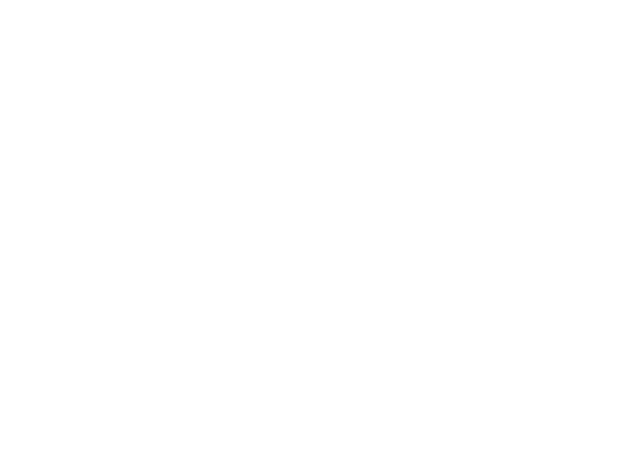
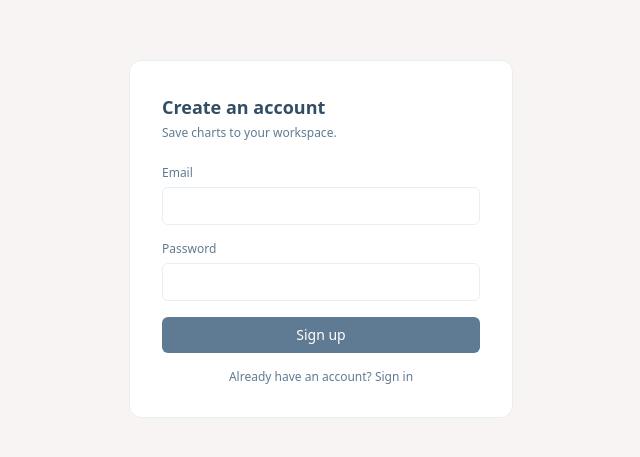
Before and after one commit to mckuan/wvlength, a React (Vite) app in the folder frontend/: page /sign-up in a window 1280 px wide. Before the commit this address had no page. Shown: the part 161-618 px from the top of the page, without its empty margins (319-959 px from the left). Built offline with nearby package versions, Linux system fonts and the light colour scheme.

Commit message:
feat: add protected route + auth context and implemented sign in sign up

```diff
--- a/frontend/src/App.tsx
+++ b/frontend/src/App.tsx
@@ -1,4 +1,6 @@
 import { BrowserRouter, Routes, Route } from "react-router-dom"
+import { AuthProvider } from "./context/AuthContext"
+import ProtectedRoute from "./components/ProtectedRoute"
 import WelcomePage from "./pages/WelcomePage"
 import UploadPage from "./pages/UploadPage"
 import ChartPage from "./pages/ChartPage"
@@ -10,16 +12,20 @@ import SignInPage from "./pages/SignInPage"
 
 export default function App() {
   return (
-    <BrowserRouter>
-      <Routes>
-        <Route path="/" element={<WelcomePage />} />
-        <Route path="/upload" element={<UploadPage />} />
-        <Route path="/chart" element={<ChartPage />} />
-        <Route path="/preview" element={<PreviewPage />} />
-        <Route path="/workspace" element={<WorkspacePage />} />
-        <Route path="/signup" element={<SignUpPage />} />
-        <Route path="/signin" element={<SignInPage />} />
-      </Routes>
-    </BrowserRouter>
+    <AuthProvider>
+      <BrowserRouter>
+        <Routes>
+          <Route path="/" element={<WelcomePage />} />
+          <Route path="/sign-up" element={<SignUpPage />} />
+          <Route path="/sign-in" element={<SignInPage />} />
+
+          {/* everything past this point requires a logged-in user */}
+          <Route path="/upload" element={<ProtectedRoute><UploadPage /></ProtectedRoute>} />
+          <Route path="/chart" element={<ProtectedRoute><ChartPage /></ProtectedRoute>} />
+          <Route path="/preview" element={<ProtectedRoute><PreviewPage /></ProtectedRoute>} />
+          <Route path="/workspace" element={<ProtectedRoute><WorkspacePage /></ProtectedRoute>} />
+        </Routes>
+      </BrowserRouter>
+    </AuthProvider>
   )
 }
--- /dev/null
+++ b/frontend/src/components/ProtectedRoute.tsx
@@ -0,0 +1,21 @@
+// components/ProtectedRoute.tsx
+import { Navigate } from "react-router-dom"
+import { useAuth } from "../context/AuthContext"
+
+export default function ProtectedRoute({ children }: { children: React.ReactNode }) {
+  const { user, loading } = useAuth()
+
+  if (loading) {
+    return (
+      <div className="w-full min-h-screen flex items-center justify-center" style={{ background: "#F7F4F3" }}>
+        <p className="text-sm" style={{ color: "#5F7B94" }}>Loading…</p>
+      </div>
+    )
+  }
+
+  if (!user) {
+    return <Navigate to="/sign-in" replace />
+  }
+
+  return <>{children}</>
+}
--- /dev/null
+++ b/frontend/src/context/AuthContext.tsx
@@ -0,0 +1,67 @@
+// context/AuthContext.tsx
+import { createContext, useContext, useEffect, useState } from "react"
+import type { ReactNode } from "react"
+import { api } from "../lib/api"
+
+interface User {
+  id: number
+  email: string
+}
+
+interface AuthContextValue {
+  user: User | null
+  loading: boolean
+  login: (email: string, password: string) => Promise<void>
+  register: (email: string, password: string) => Promise<void>
+  logout: () => void
+}
+
+const AuthContext = createContext<AuthContextValue | undefined>(undefined)
+
+export function AuthProvider({ children }: { children: ReactNode }) {
+  const [user, setUser] = useState<User | null>(null)
+  const [loading, setLoading] = useState(true)
+
+  useEffect(() => {
+    const token = localStorage.getItem("wvlength_token")
+    if (!token) {
+      setLoading(false)
+      return
+    }
+    api.get("/auth/me")
+      .then(res => setUser(res.data))
+      .catch(() => localStorage.removeItem("wvlength_token"))
+      .finally(() => setLoading(false))
+  }, [])
+
+  async function login(email: string, password: string) {
+    const res = await api.post("/auth/login", { email, password })
+    localStorage.setItem("wvlength_token", res.data.access_token)
+    const me = await api.get("/auth/me")
+    setUser(me.data)
+  }
+
+  async function register(email: string, password: string) {
+    const res = await api.post("/auth/register", { email, password })
+    localStorage.setItem("wvlength_token", res.data.access_token)
+    const me = await api.get("/auth/me")
+    setUser(me.data)
+  }
+
+  function logout() {
+    localStorage.removeItem("wvlength_token")
+    setUser(null)
+  }
+
+  return (
+    <AuthContext.Provider value={{ user, loading, login, register, logout }}>
+      {children}
+    </AuthContext.Provider>
+  )
+}
+
+export function useAuth(): AuthContextValue {
+  const ctx = useContext(AuthContext)
+  if (!ctx) throw new Error("useAuth must be used within an AuthProvider")
+  return ctx
+}
--- a/frontend/src/lib/datasets.ts
+++ b/frontend/src/lib/datasets.ts
@@ -1,4 +1,4 @@
-import api from "./api"
+import { api } from "./api"
 
 interface MultiAggregateParams {
   data: Record<string, unknown>[]
--- a/frontend/src/pages/SignInPage.tsx
+++ b/frontend/src/pages/SignInPage.tsx
@@ -1,49 +1,84 @@
-export default function SignUpPage() {
+import { useState } from "react"
+import type { FormEvent } from "react"
+import { useNavigate, Link } from "react-router-dom"
+import { useAuth } from "../context/AuthContext"
+
+const PANEL_BG     = "#F7F4F3"
+const FIELD_BORDER = "#E8EFF4"
+const FIELD_BG     = "#FFFFFF"
+const TEXT_MUTED   = "#5F7B94"
+const TEXT_STRONG  = "#324E66"
+const ACCENT       = "#5F7B94"
+
+export default function SignInPage() {
+  const { login } = useAuth()
+  const navigate = useNavigate()
+  const [email, setEmail]       = useState("")
+  const [password, setPassword] = useState("")
+  const [error, setError]       = useState<string | null>(null)
+  const [submitting, setSubmitting] = useState(false)
+
+  async function handleSubmit(e: FormEvent) {
+    e.preventDefault()
+    setError(null)
+    setSubmitting(true)
+    try {
+      await login(email, password)
+      navigate("/workspace")
+    } catch (err: any) {
+      setError(err.response?.data?.detail ?? "Sign in failed — check your email and password.")
+    } finally {
+      setSubmitting(false)
+    }
+  }
+
   return (
-        <div className="flex flex-col items-center justify-center min-h-screen bg-gray-100">
-            <h1 className="text-3xl font-bold mb-6">Sign Up</h1>
-            <form className="bg-white p-8 rounded shadow-md w-full max-w-sm">
-                <div className="mb-4">
-                    <label className="block text-gray-700 text-sm font-bold mb-2" htmlFor="username">
-                        Username
-                    </label>
+    <div className="w-full min-h-screen flex items-center justify-center" style={{ background: PANEL_BG }}>
+      <form
+        onSubmit={handleSubmit}
+        className="w-full max-w-sm rounded-xl p-8"
+        style={{ background: "#fff", border: `1px solid ${FIELD_BORDER}` }}
+      >
+        <h1 className="text-lg font-semibold mb-1" style={{ color: TEXT_STRONG }}>Sign in</h1>
+        <p className="text-xs mb-6" style={{ color: TEXT_MUTED }}>Welcome back to WVLENGTH.</p>
+
+        <label className="block text-xs mb-1.5" style={{ color: TEXT_MUTED }}>Email</label>
         <input
-                        id="username"
-                        type="text"
-                        placeholder="Enter your username"
-                        className="shadow appearance-none border rounded w-full py-2 px-3 text-gray-700 leading-tight focus:outline-none focus:shadow-outline"
+          type="email"
+          required
+          value={email}
+          onChange={e => setEmail(e.target.value)}
+          className="w-full rounded-md px-3 py-2 text-sm mb-4"
+          style={{ border: `1px solid ${FIELD_BORDER}`, background: FIELD_BG }}
         />
-                </div>
-                <div className="mb-4">
-                    <label className="block text-gray-700 text-sm font-bold mb-2" htmlFor="email">
-                        Email
-                    </label>
+
+        <label className="block text-xs mb-1.5" style={{ color: TEXT_MUTED }}>Password</label>
         <input
-                        id="email"
-                        type="email"
-                        placeholder="Enter your email"
-                        className="shadow appearance-none border rounded w-full py-2 px-3 text-gray-700 leading-tight focus:outline-none focus:shadow-outline"
+          type="password"
+          required
+          value={password}
+          onChange={e => setPassword(e.target.value)}
+          className="w-full rounded-md px-3 py-2 text-sm mb-4"
+          style={{ border: `1px solid ${FIELD_BORDER}`, background: FIELD_BG }}
         />
-                </div>
-                <div className="mb-6">
-                    <label className="block text-gray-700 text-sm font-bold mb-2" htmlFor="password">
-                        Password
-                    </label>
-                    <input
-                        id="password"
-                        type="password"
-                        placeholder="Enter your password"
-                        className="shadow appearance-none border rounded w-full py-2 px-3 text-gray-700 leading-tight focus:outline-none focus:shadow-outline"
-                    />
-                </div>
-                <div className="flex items-center justify-between">
+
+        {error && (
+          <p className="text-xs mb-4" style={{ color: "#C24444" }}>{error}</p>
+        )}
+
         <button
           type="submit"
-                        className="bg-blue-500 hover:bg-blue-700 text-white font-bold py-2 px-4 rounded focus:outline-none focus:shadow-outline"
+          disabled={submitting}
+          className="w-full text-sm rounded-md py-2 mb-4"
+          style={{ color: "#fff", background: ACCENT, border: "none", cursor: "pointer", opacity: submitting ? 0.6 : 1 }}
         >
-                        Sign Up
+          {submitting ? "Signing in…" : "Sign in"}
         </button>
-                </div>
+
+        <p className="text-xs text-center" style={{ color: TEXT_MUTED }}>
+          Don't have an account?{" "}
+          <Link to="/sign-up" style={{ color: ACCENT }}>Sign up</Link>
+        </p>
       </form>
     </div>
   )
--- a/frontend/src/pages/SignUpPage.tsx
+++ b/frontend/src/pages/SignUpPage.tsx
@@ -1,20 +1,91 @@
+import { useState } from "react"
+import type { FormEvent } from "react"
+import { useNavigate, Link } from "react-router-dom"
+import { useAuth } from "../context/AuthContext"
+
+const PANEL_BG     = "#F7F4F3"
+const FIELD_BORDER = "#E8EFF4"
+const FIELD_BG     = "#FFFFFF"
+const TEXT_MUTED   = "#5F7B94"
+const TEXT_STRONG  = "#324E66"
+const ACCENT       = "#5F7B94"
+
 export default function SignUpPage() {
-    return (
-        <div className="flex flex-col items-center justify-center min-h-screen bg-gray-100">
-            <div className="bg-white p-8 rounded-lg shadow-md w-full max-w-md">
-                <h1 className="text-2xl font-bold mb-6 text-center">Sign Up</h1>
-                <form className="space-y-4">
-                    <div>
-                        <label htmlFor="email" className="block text-sm font-medium text-gray-700">Email</label>
-                        <input type="email" id="email" name="email" required className="mt-1 block w-full px-3 py-2 border border-gray-300 rounded-md shadow-sm focus:outline-none focus:ring-indigo-500 focus:border-indigo-500 sm:text-sm" />
-                    </div>
-                    <div>
-                        <label htmlFor="password" className="block text-sm font-medium text-gray-700">Password</label>
-                        <input type="password" id="password" name="password" required className="mt-1 block w-full px-3 py-2 border border-gray-300 rounded-md shadow-sm focus:outline-none focus:ring-indigo-500 focus:border-indigo-500 sm:text-sm" />
-                    </div>
-                    <button type="submit" className="w-full bg-indigo-600 text-white py-2 px-4 rounded-md hover:bg-indigo-700 focus:outline-none focus:ring-2 focus:ring-offset-2 focus:ring-indigo-500">Sign Up</button>
-                </form>
-            </div>
-        </div>
-    )
+  const { register } = useAuth()
+  const navigate = useNavigate()
+  const [email, setEmail]       = useState("")
+  const [password, setPassword] = useState("")
+  const [error, setError]       = useState<string | null>(null)
+  const [submitting, setSubmitting] = useState(false)
+
+  async function handleSubmit(e: FormEvent) {
+    e.preventDefault()
+    setError(null)
+
+    if (password.length < 8) {
+      setError("Password must be at least 8 characters.")
+      return
+    }
+
+    setSubmitting(true)
+    try {
+      await register(email, password)
+      navigate("/workspace")
+    } catch (err: any) {
+      setError(err.response?.data?.detail ?? "Sign up failed — try again.")
+    } finally {
+      setSubmitting(false)
+    }
+  }
+
+  return (
+    <div className="w-full min-h-screen flex items-center justify-center" style={{ background: PANEL_BG }}>
+      <form
+        onSubmit={handleSubmit}
+        className="w-full max-w-sm rounded-xl p-8"
+        style={{ background: "#fff", border: `1px solid ${FIELD_BORDER}` }}
+      >
+        <h1 className="text-lg font-semibold mb-1" style={{ color: TEXT_STRONG }}>Create an account</h1>
+        <p className="text-xs mb-6" style={{ color: TEXT_MUTED }}>Save charts to your workspace.</p>
+
+        <label className="block text-xs mb-1.5" style={{ color: TEXT_MUTED }}>Email</label>
+        <input
+          type="email"
+          required
+          value={email}
+          onChange={e => setEmail(e.target.value)}
+          className="w-full rounded-md px-3 py-2 text-sm mb-4"
+          style={{ border: `1px solid ${FIELD_BORDER}`, background: FIELD_BG }}
+        />
+
+        <label className="block text-xs mb-1.5" style={{ color: TEXT_MUTED }}>Password</label>
+        <input
+          type="password"
+          required
+          value={password}
+          onChange={e => setPassword(e.target.value)}
+          className="w-full rounded-md px-3 py-2 text-sm mb-4"
+          style={{ border: `1px solid ${FIELD_BORDER}`, background: FIELD_BG }}
+        />
+
+        {error && (
+          <p className="text-xs mb-4" style={{ color: "#C24444" }}>{error}</p>
+        )}
+
+        <button
+          type="submit"
+          disabled={submitting}
+          className="w-full text-sm rounded-md py-2 mb-4"
+          style={{ color: "#fff", background: ACCENT, border: "none", cursor: "pointer", opacity: submitting ? 0.6 : 1 }}
+        >
+          {submitting ? "Creating account…" : "Sign up"}
+        </button>
+
+        <p className="text-xs text-center" style={{ color: TEXT_MUTED }}>
+          Already have an account?{" "}
+          <Link to="/sign-in" style={{ color: ACCENT }}>Sign in</Link>
+        </p>
+      </form>
+    </div>
+  )
 }
```
Also changed, not shown: frontend/src/lib/api.ts (+19 -2 lines). Lines whose indentation alone changed are shown as unchanged.
